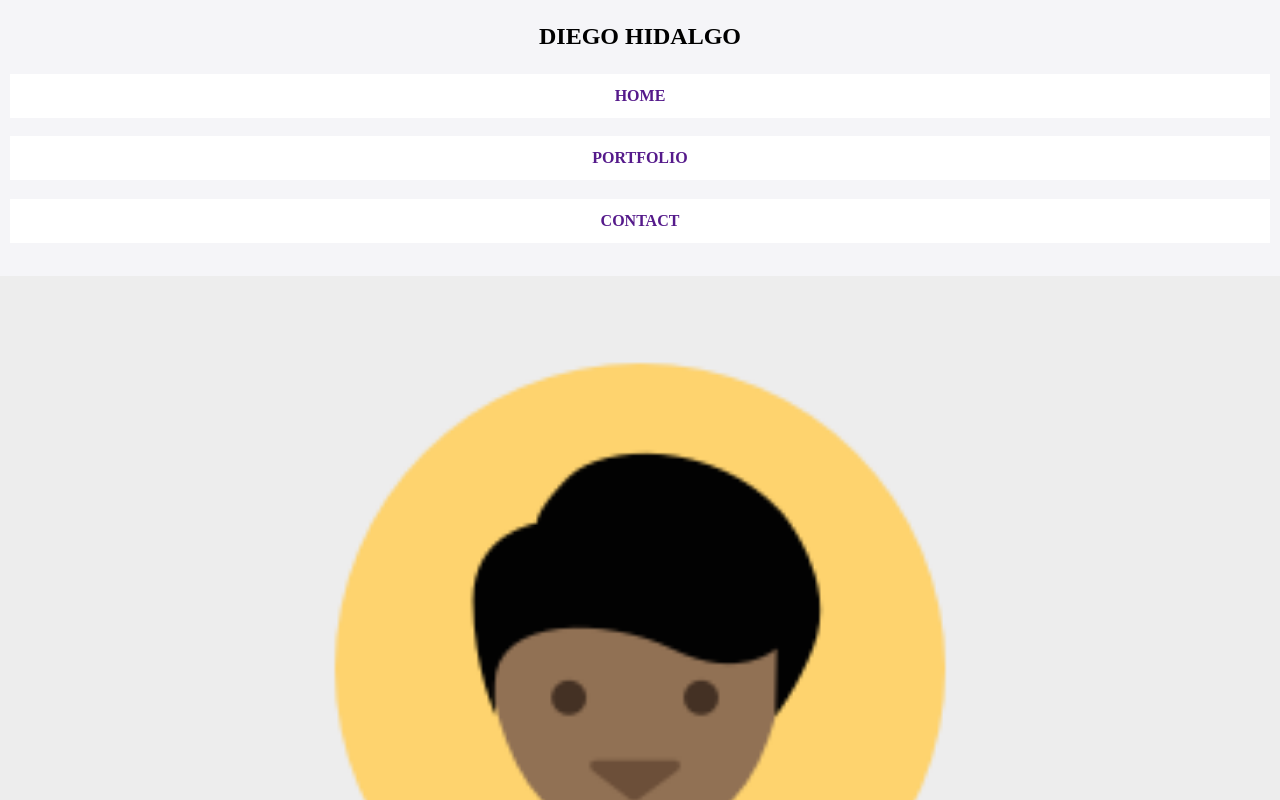
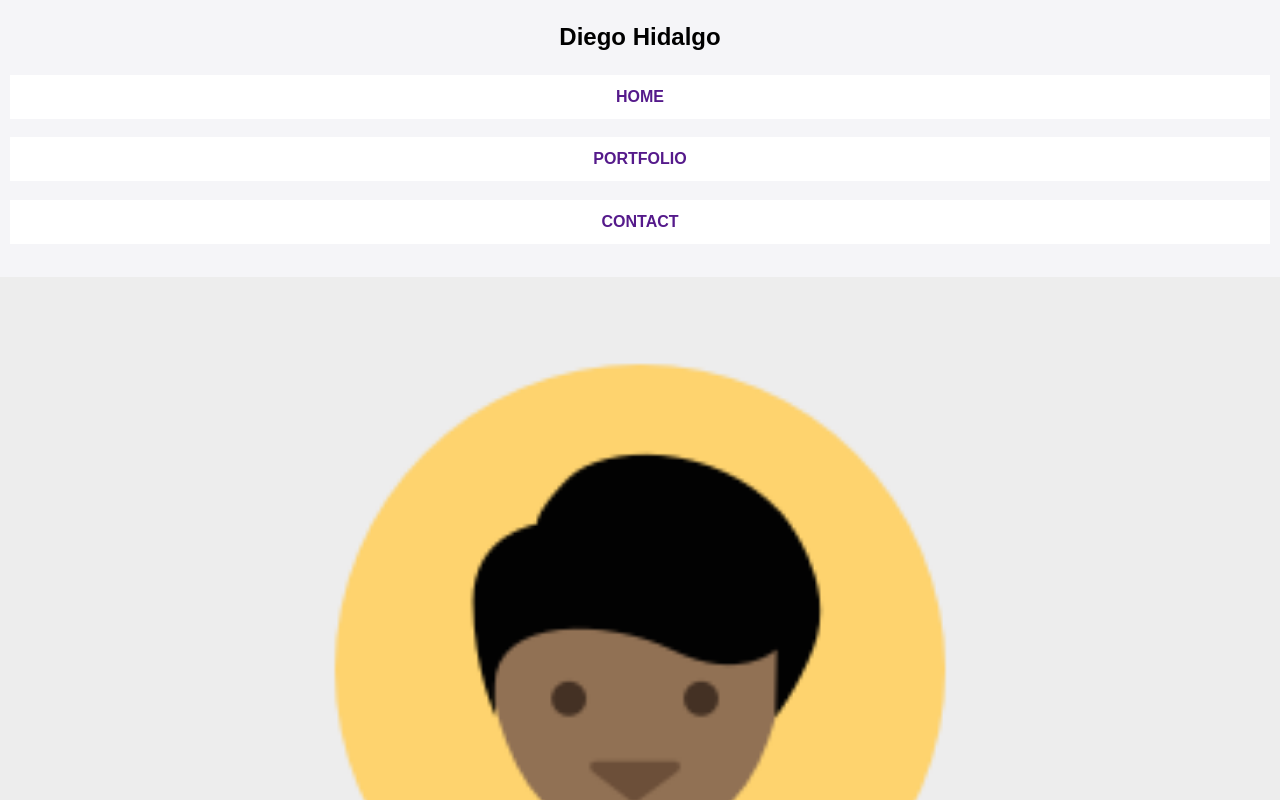
Before and after one commit to DiegoHidalgo02/Techdegree-project-2, a plain HTML site: page index.html in a window 1280 px wide. Shown: the top 800 px of the page. Drawn offline with Linux system fonts and the light colour scheme.

Commit message:
fixed style h1 title

```diff
--- a/css/styles.css
+++ b/css/styles.css
@@ -2,6 +2,10 @@
     margin: 0;
     padding: 0;
     box-sizing: border-box;
+}
+
+html, body{
+    font-family:sans-serif ;
 }
 
 header{
@@ -18,7 +22,6 @@ img{
 }
 
 header h1{
-    text-transform:uppercase;
     font-weight:bold;
     font-size: 1.5rem;
     margin: 0.5rem 0 1.5rem 0;
```
